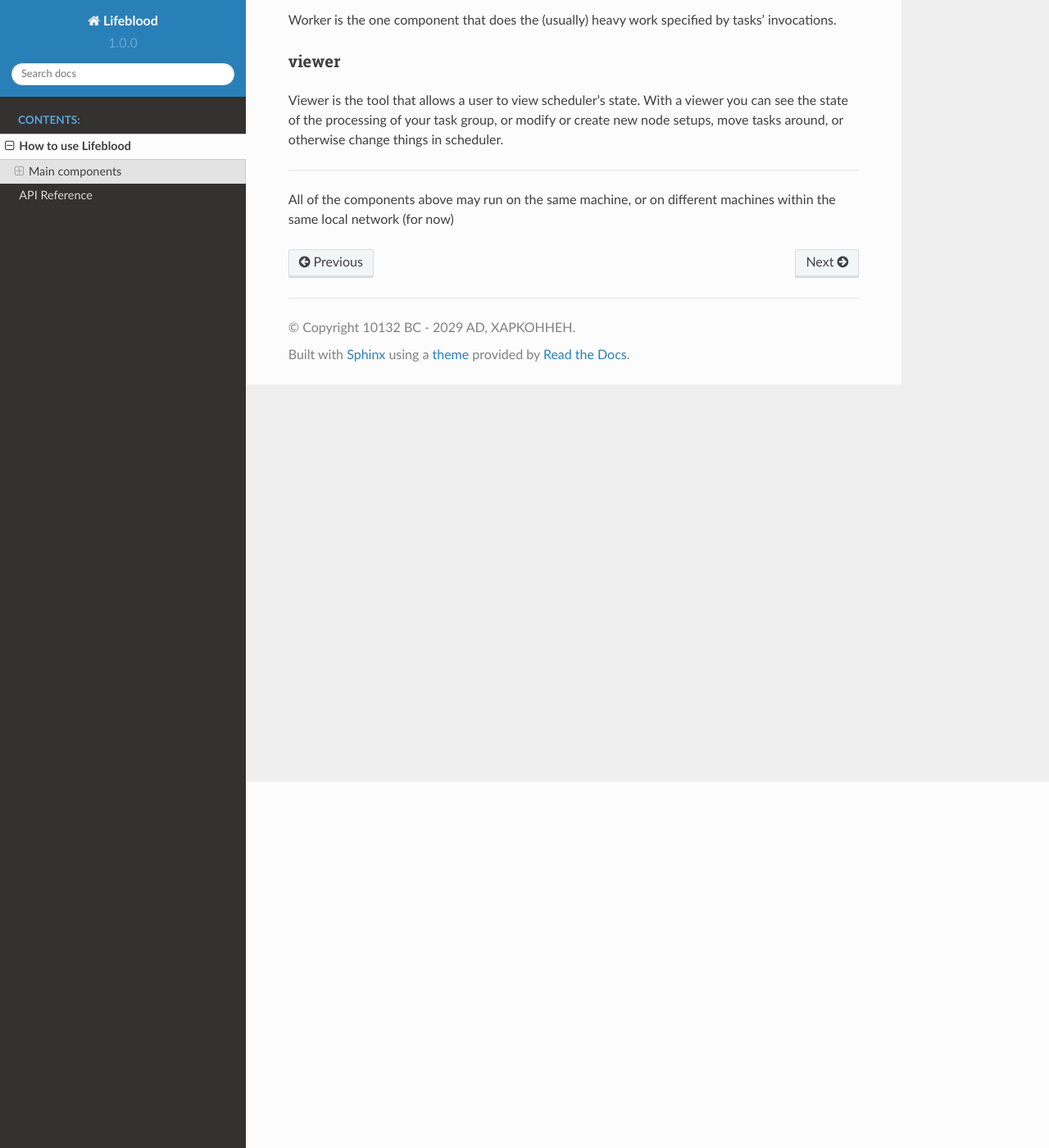
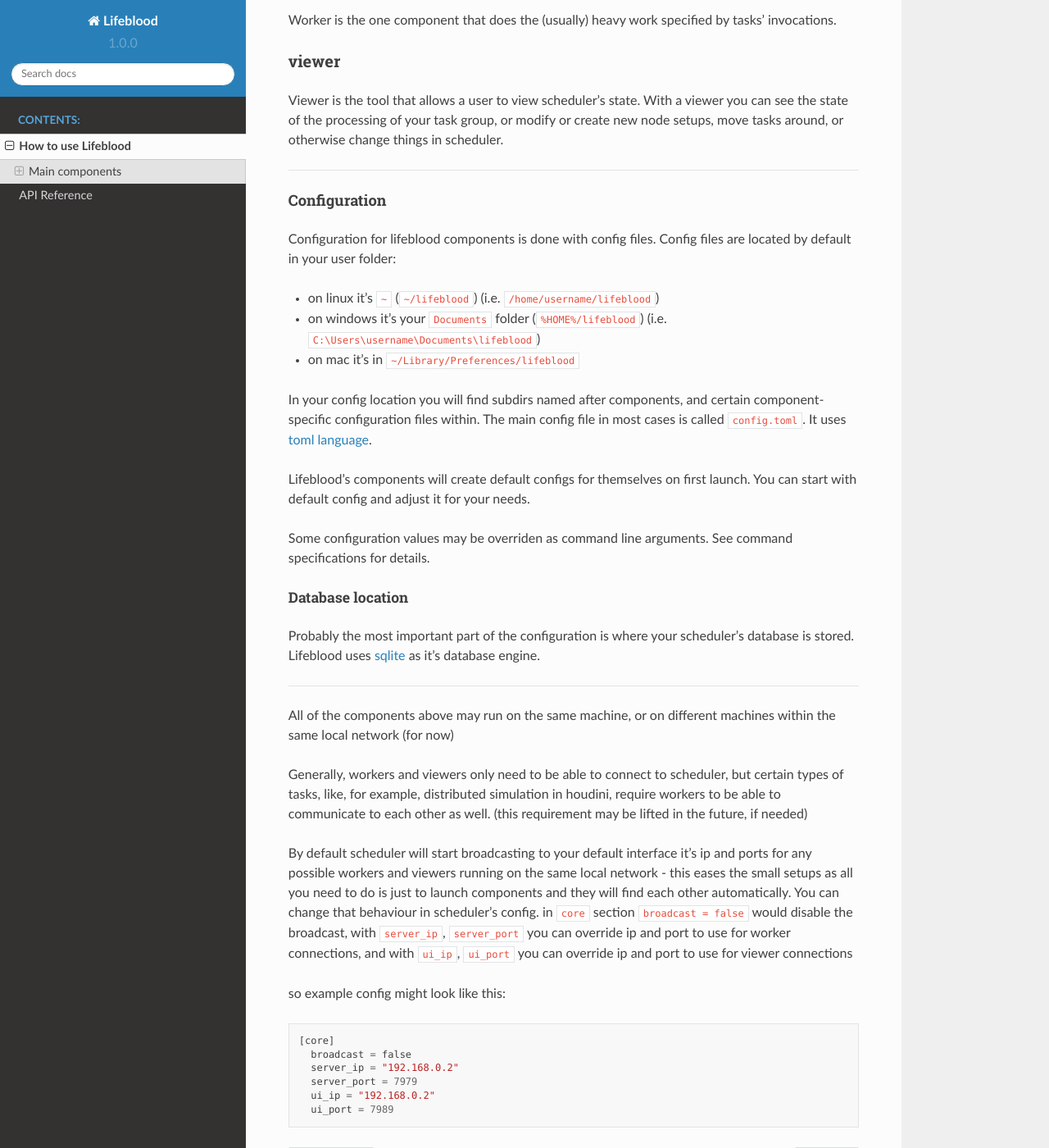
Before and after one commit to pedohorse/lifeblood, a Sphinx documentation site: the page built from docs/source/howtouse.rst, in a window 1280 px wide and 1400 px high, scrolled down 447 px. Shown: the whole window at 82% size. Built offline with Sphinx 7.4.7 and the Read the Docs theme 2.0.0, drawn with Linux system fonts in a browser that asks for light colours.

Commit message:
more info

```diff
--- a/docs/source/howtouse.rst
+++ b/docs/source/howtouse.rst
@@ -27,4 +27,48 @@ move tasks around, or otherwise change things in scheduler.
 
 -----
 
+Configuration
+^^^^^^^^^^^^^
+Configuration for lifeblood components is done with config files. Config files are located by default in your user folder:
+
+* on linux it's ``~`` (``~/lifeblood``) (i.e. ``/home/username/lifeblood``)
+* on windows it's your ``Documents`` folder (``%HOME%/lifeblood``) (i.e. ``C:\Users\username\Documents\lifeblood``)
+* on mac it's in ``~/Library/Preferences/lifeblood``
+
+In your config location you will find subdirs named after components, and certain component-specific configuration files within.
+The main config file in most cases is called ``config.toml``. It uses `toml language <https://toml.io/>`_.
+
+Lifeblood's components will create default configs for themselves on first launch.
+You can start with default config and adjust it for your needs.
+
+Some configuration values may be overriden as command line arguments. See command specifications for details.
+
+Database location
+"""""""""""""""""
+Probably the most important part of the configuration is where your scheduler's database is stored.
+Lifeblood uses `sqlite <https://www.sqlite.org/>`_ as it's database engine.
+
+-----
+
 All of the components above may run on the same machine, or on different machines within the same local network (for now)
+
+Generally, workers and viewers only need to be able to connect to scheduler, but certain types of tasks, like, for example,
+distributed simulation in houdini, require workers to be able to communicate to each other as well. (this requirement may be lifted in the future, if needed)
+
+By default scheduler will start broadcasting to your default interface it's ip and ports for any possible workers and viewers
+running on the same local network - this eases the small setups as all you need to do is just to launch components and they
+will find each other automatically.
+You can change that behaviour in scheduler's config. in ``core`` section ``broadcast = false`` would disable the broadcast,
+with ``server_ip``, ``server_port`` you can override ip and port to use for worker connections, and with ``ui_ip``, ``ui_port``
+you can override ip and port to use for viewer connections
+
+so example config might look like this:
+
+::
+
+  [core]
+    broadcast = false
+    server_ip = "192.168.0.2"
+    server_port = 7979
+    ui_ip = "192.168.0.2"
+    ui_port = 7989
```
